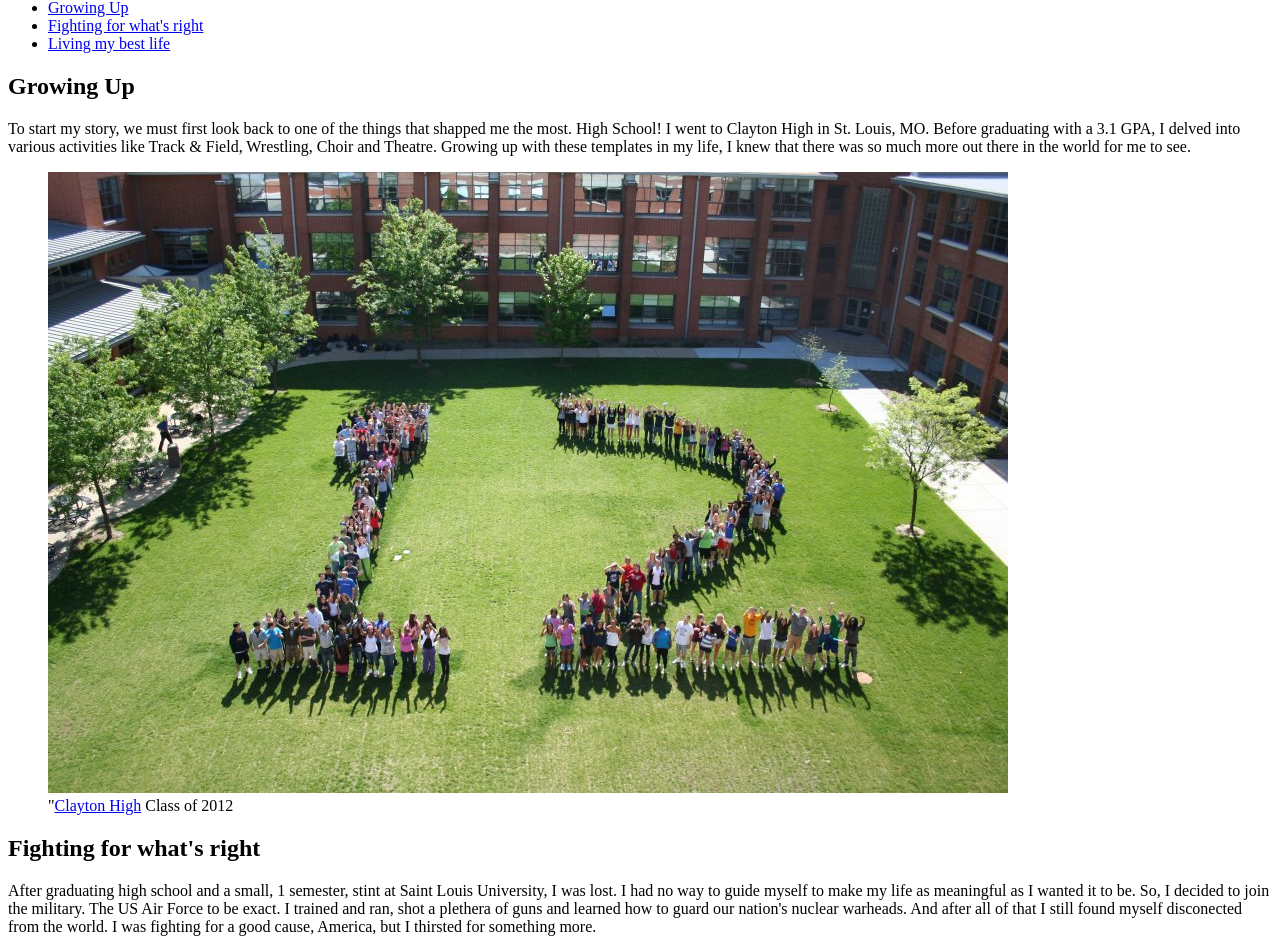
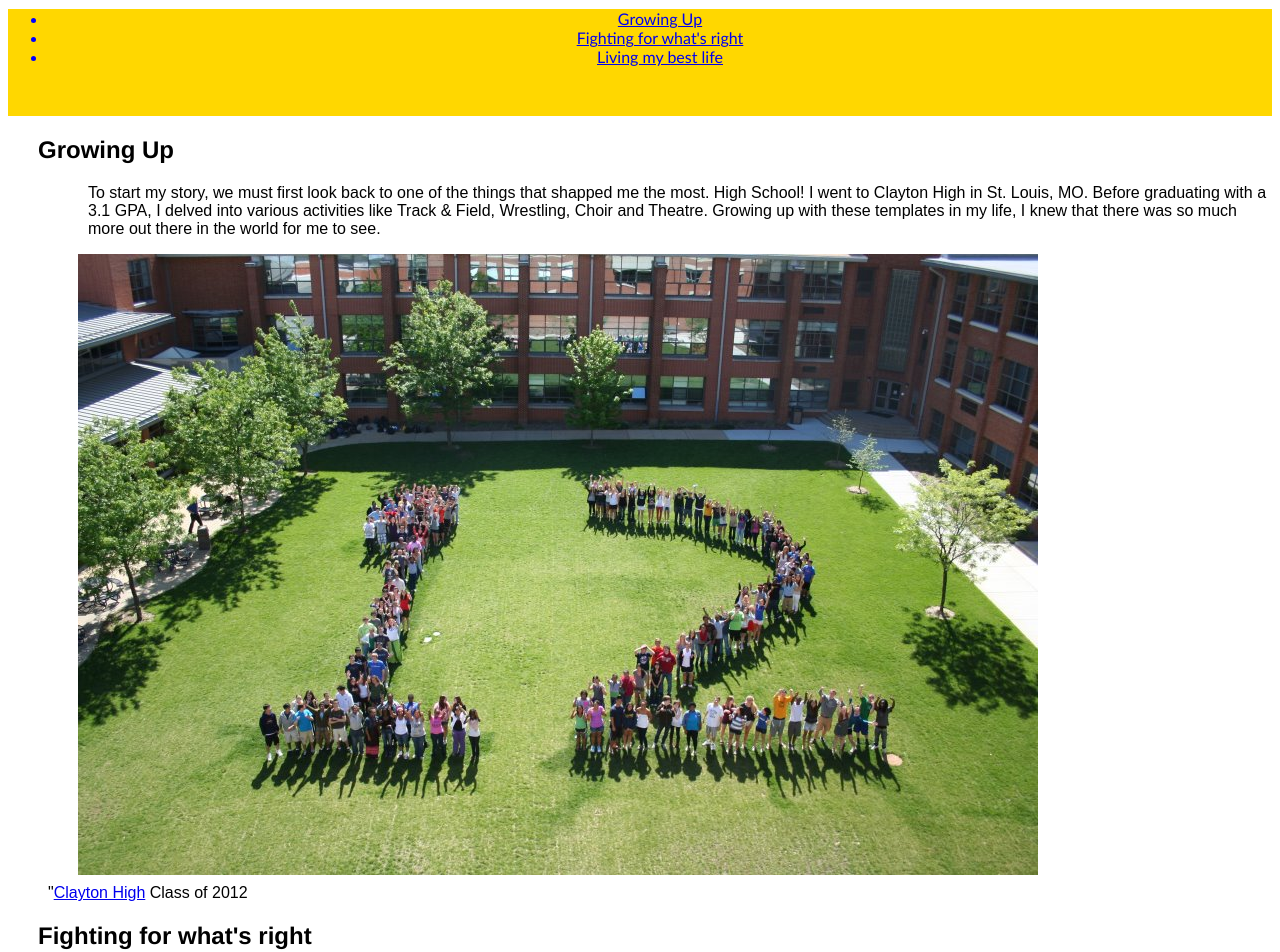
Before and after one commit to MoCode23/html-me-something, a plain HTML site: page index.html in a window 1280 px wide. Shown: the part 81-1033 px from the top of the page. Drawn offline with Linux system fonts and the light colour scheme.

Commit message:
Added some killer CSS

```diff
--- a/index.html
+++ b/index.html
@@ -2,12 +2,13 @@
 <html>
     <head>
         <title>Life of Mo</title>
+        <link href="styles.css" rel="stylesheet" type="text/css">
     </head>
     <body>
             <header>
                 <h1>What have I done?</h1>
                 <nav>
-                    <ul>
+                    <ul class="list">
                         <li>
                             <a href="#growing">Growing Up</a>
                         </li>
@@ -28,7 +29,7 @@
                     <p>To start my story, we must first look back to one of the things that shapped me the most. High School! I went to Clayton High in St. Louis, MO. Before graduating with a 3.1 GPA, I delved into various activities like Track & Field, Wrestling, Choir and Theatre. Growing up with these templates in my life, I knew that there was so much more out there in the world for me to see.</p>
                     <figure>
                         <img src="images/classmates.jpg" alt="Clayton High Class of 2012">
-                        <figcaption>
+                        <figcaption id="tag">
                             "<a href="https://www.claytonschools.net/">Clayton High</a> Class of 2012
                         </figcaption>
                     </figure>
@@ -39,7 +40,7 @@
                     <p>After graduating high school and a small, 1 semester, stint at Saint Louis University, I was lost. I had no way to guide myself to make my life as meaningful as I wanted it to be. So, I decided to join the military. The US Air Force to be exact. I trained and ran, shot a plethera of guns and learned how to guard our nation's nuclear warheads. And after all of that I still found myself disconected from the world. I was fighting for a good cause, America, but I thirsted for something more.</p>
                     <figure>
                         <img src="images/IMG_0988.JPG" alt="The author in San Antonio, TX after completing training">
-                        <figcaption>
+                        <figcaption id="tag">
                             "The author in San Antonio, TX after completing training"
                         </figcaption>
                     </figure>
@@ -50,7 +51,7 @@
                     <p>After a while I grew tired of military life. I came back home to St. Louis, MO and decided to pick up where I left off. I wanted to be on a stage more than anything. So I decided to make that happen. I began perfoming again but this time with all the flair that I wasn't allowed to exert in high school. Since then I've found a calling, which is to be in the spotlight! I love the attention and the crowds seem to get a good kick out of it. I even have a stage name! Anyone can look me up on <a href="https://www.facebook.com">facebook</a> as Don White. </p>
                     <figure>
                         <img src="images/SLUStoriaItaliana08.jpg" alt="The author along with others dancing in a caberet style show">
-                        <figcaption>
+                        <figcaption id="tag">
                             "The author along with others dancing in a caberet style show"
                         </figcaption>
                     </figure>
--- /dev/null
+++ b/styles.css
@@ -0,0 +1,32 @@
+header {
+    margin-top: 30px;
+    text-align: center;
+    width: 100%;
+    color: blue;
+    font-family: 'Trebuchet MS', 'Lucida Sans Unicode', 'Lucida Grande', 'Lucida Sans', Arial, sans-serif;
+}
+
+.list {
+    background-color: gold;
+    padding-bottom: 50px;
+}
+
+#tag {
+    padding-top: 5px;
+    font-family: fantasy;
+}
+
+p {
+    font-family: fantasy;
+    padding-left: 80px;
+}
+
+h2 {
+    font-family: 'Franklin Gothic Medium', 'Arial Narrow', Arial, sans-serif;
+    padding-left: 30px;
+}
+
+img {
+    background-color: aqua;
+    margin-left: 30px;
+}
```
